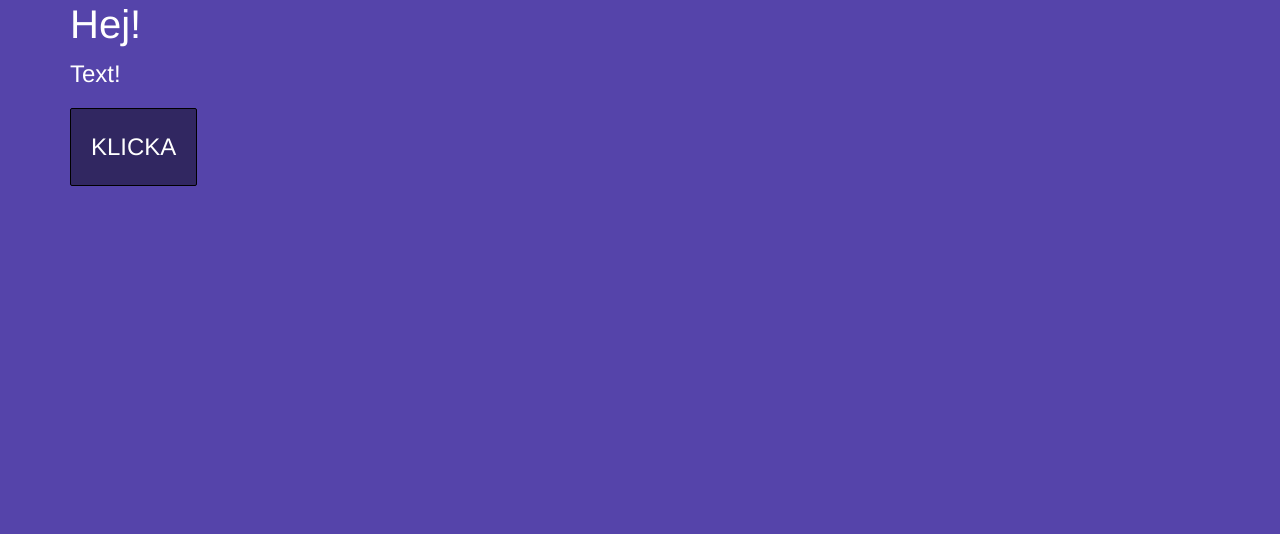
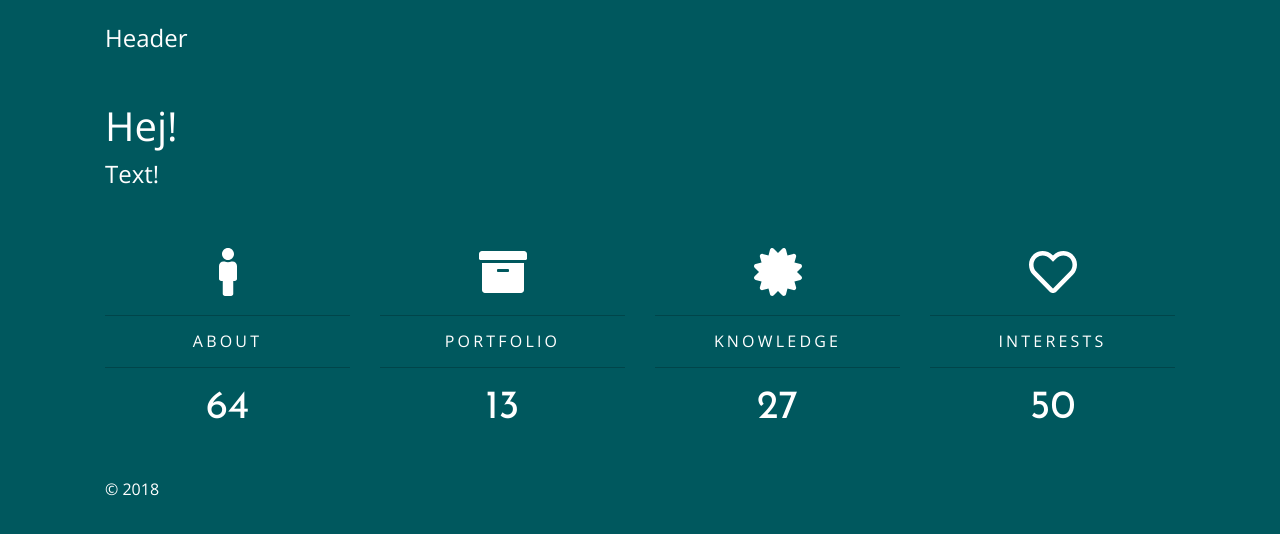
Before and after one commit to mroates/erikbernh, a website: page app/index.html in a window 1280 px wide. Drawn offline with nearby package versions, Linux system fonts and the light colour scheme.

Commit message:
Begun stylesheets and html

```diff
--- a/app/index.html
+++ b/app/index.html
@@ -7,18 +7,71 @@
 
 <link rel="stylesheet" type="text/css" href="css/styles.css">
 
+<link href="https://fonts.googleapis.com/css?family=Josefin+Sans|Open+Sans" rel="stylesheet">
+
+<script defer src="https://use.fontawesome.com/releases/v5.0.10/js/all.js"
+    integrity="sha384-slN8GvtUJGnv6ca26v8EzVaR9DC58QEwsIk9q1QXdCU8Yu8ck/tL/5szYlBbqmS+"
+    crossorigin="anonymous"></script>
 </head>
 <body>
+
+    <header class="container">
+        <div class="row">
+            <div class="col">
+                <section class="content">
+                    Header
+                </section>
+            </div>
+        </div>
+    </header>
+
     <div class="container">
         <div class="row">
-            <div class="col-xs-12">
-                <h1>Hej!</h1>
-        <p>Text!</p>
+            <div class="col">
+                <section class="content">
+                    <h1>Hej!</h1>
+                    <p>Text!</p>
 
-        <button onclick="ClickAction()">KLICKA</button>
+                    <!-- <button class="btn btn-dark" onclick="ClickAction()">KLICKA</button> -->
+                </section>
+
+                <section class="content blocks">
+                    <div class="row text-center">
+                        <div class="col col-6 col-md-3">
+                            <i class="fas fa-male fa-2x"></i>
+                            <p class="h6 py-3 my-3 border-top border-bottom text-uppercase">About</p>
+                            <p class="h1">64</p>
+                        </div>
+                        <div class="col col-6 col-md-3">
+                            <i class="fas fa-archive fa-2x"></i>
+                            <p class="h6 py-3 my-3 border-top border-bottom text-uppercase">Portfolio</p>
+                            <p class="h1">13</p>
+                        </div>
+                        <div class="col col-6 col-md-3">
+                            <i class="fas fa-certificate fa-2x"></i>
+                            <p class="h6 py-3 my-3 border-top border-bottom text-uppercase">Knowledge</p>
+                            <p class="h1">27</p>
+                        </div>
+                        <div class="col col-6 col-md-3">
+                            <i class="far fa-heart fa-2x"></i>
+                            <p class="h6 py-3 my-3 border-top border-bottom text-uppercase">Interests</p>
+                            <p class="h1">50</p>
+                        </div>
+                    </div>
+                </section>
             </div>
         </div>
     </div>
+
+    <footer class="container">
+        <div class="row">
+            <div class="col">
+                <section class="content">
+                    <p class="h6">&copy; 2018</p>
+                </section>
+            </div>
+        </div>
+    </footer>
 
     <script src="../bower_components/jquery/dist/jquery.js" type="text/javascript"></script>
     <script src="js/main.js" type="text/javascript"></script>
--- a/app/scss/styles.scss
+++ b/app/scss/styles.scss
@@ -5,9 +5,11 @@
 // Variables
 
 // Colors
-$color1: #5544aa;
-$color2: #4433cc;
-$color3: #221199;
+$color1: #00585E;
+$color2: #009494;
+$color3: #454445;
+$color4: #F5F2DC;
+$color5: #FF5729;
 $color_white: #ffffff;
 
 
@@ -21,26 +23,38 @@ $border_radius_default: 2px;
 
 // Typography
 $fontsize_default: 24px;
-$fontfamily_default: Helvetica, Calibri, sans-serif;
+$fontfamily_default: 'Open Sans', Helvetica, Calibri, sans-serif;
+$fontfamily_heading: 'Josefin Sans', Helvetica, Calibri, sans-serif;
+$fontfamily_monospace: -apple-system,BlinkMacSystemFont,"Segoe UI",Roboto,"Helvetica Neue",Arial,sans-serif,"Apple Color Emoji","Segoe UI Emoji","Segoe UI Symbol";
 
+// Reset
+div,span,ul,ol,li,dd,dt,table,td,th,tr,em,i,strong,b,h1,h2,h3,h4,h5,h6 {
+    margin: 0;
+    padding: 0;
+    line-height: inherit;
+}
 
 body {
     background: $color1;
     color: $color_white;
     font-family: $fontfamily_default;
     font-size: $fontsize_default;
+}
 
-    .wrap {
-        width: 500px;
-        margin: 100px auto;
+.content {
+    padding: $gutter_default;
+}
+
+.blocks {
+    p {
+        &:first-of-type {
+            letter-spacing: 0.2rem;
+        }
+        &:last-of-type {
+            font-family: $fontfamily_heading;
+        }
     }
-
-    button {
-        -webkit-appearance: none;
-        border: 1px solid darken($color1, 50);
-        background: darken($color1, 20);
-        color: $color_white;
-        padding: $gutter_default;
-        border-radius: $border_radius_default;
+    .border-top {
+        border-color: darken($color1, 4) !important;
     }
 }
```
Also changed, not shown: app/css/styles.css.
